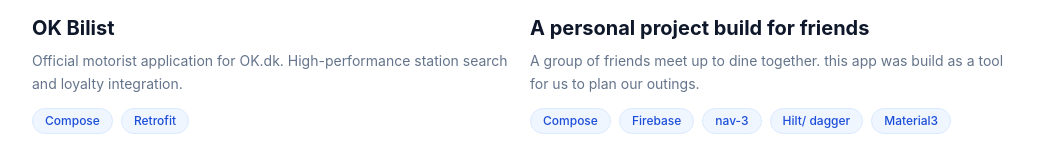
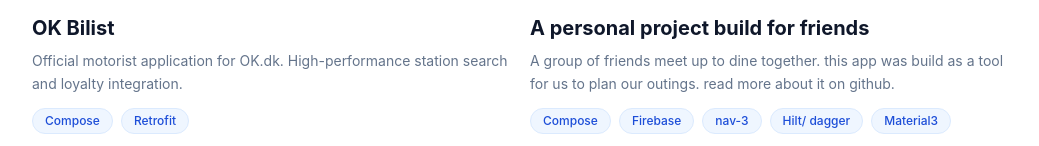
Before and after one commit to Zlatans3/zlatan-cv, a React (Vite) app: page / in a window 1280 px wide. Shown: the part 2312-2458 px from the top of the page, without its empty margins (120-1159 px from the left). Built offline with nearby package versions, Linux system fonts and the light colour scheme.

Commit message:
projects are now a reusable object and added new article

```diff
--- a/src/components/Projects.jsx
+++ b/src/components/Projects.jsx
@@ -21,7 +21,7 @@
         </div>
       </FadeIn>
       <div className="grid grid-cols-1 md:grid-cols-2 gap-5">
-        {projects.map((project, i) => (
+        {projects.slice(0, 2).map((project, i) => (
           <FadeIn key={project.title} delay={i * 120}>
             <ProjectCard {...project} />
           </FadeIn>
--- a/src/data/projects.js
+++ b/src/data/projects.js
@@ -1,5 +1,6 @@
 import okAppImg from '../assets/ok-app-display.jpg'
 import portfolioImg from '../assets/SCR-20260306-ttkt.jpeg'
+import pureGymImg from '../assets/puregym-display.jpg'
 
 const projects = [
   {
@@ -14,11 +15,18 @@
     img: portfolioImg,
     alt: 'A personal project build with passion in compose',
     title: 'A personal project build for friends',
-    desc: 'A group of friends meet up to dine together. this app was build as a tool for us to plan our outings.',
+    desc: 'A group of friends meet up to dine together. this app was build as a tool for us to plan our outings. read more about it on github.',
     tags: ['Compose', 'Firebase', 'nav-3', 'Hilt/ dagger', 'Material3'],
     url: 'https://github.com/Zlatans3/FlotMand',
   },
-  // Add more projects here
+  {
+    img: pureGymImg,
+    alt: 'Helped PureGym refactor their physical access system to be app based',
+    title: 'Helped PureGym refactor their physical access system to be app based',
+    desc: 'As a part of their digital transformation, I helped PureGym refactor their physical access system to be app based. This involved integrating with their existing infrastructure. read about the feature here!',
+    tags: ['XML', 'Retrofit', 'MLKit'],
+    url: 'https://www.puregym.dk/adgang-via-appen',
+  }
 ]
 
 export default projects
```
Also changed, not shown: src/assets/puregym-display.jpg (added).
